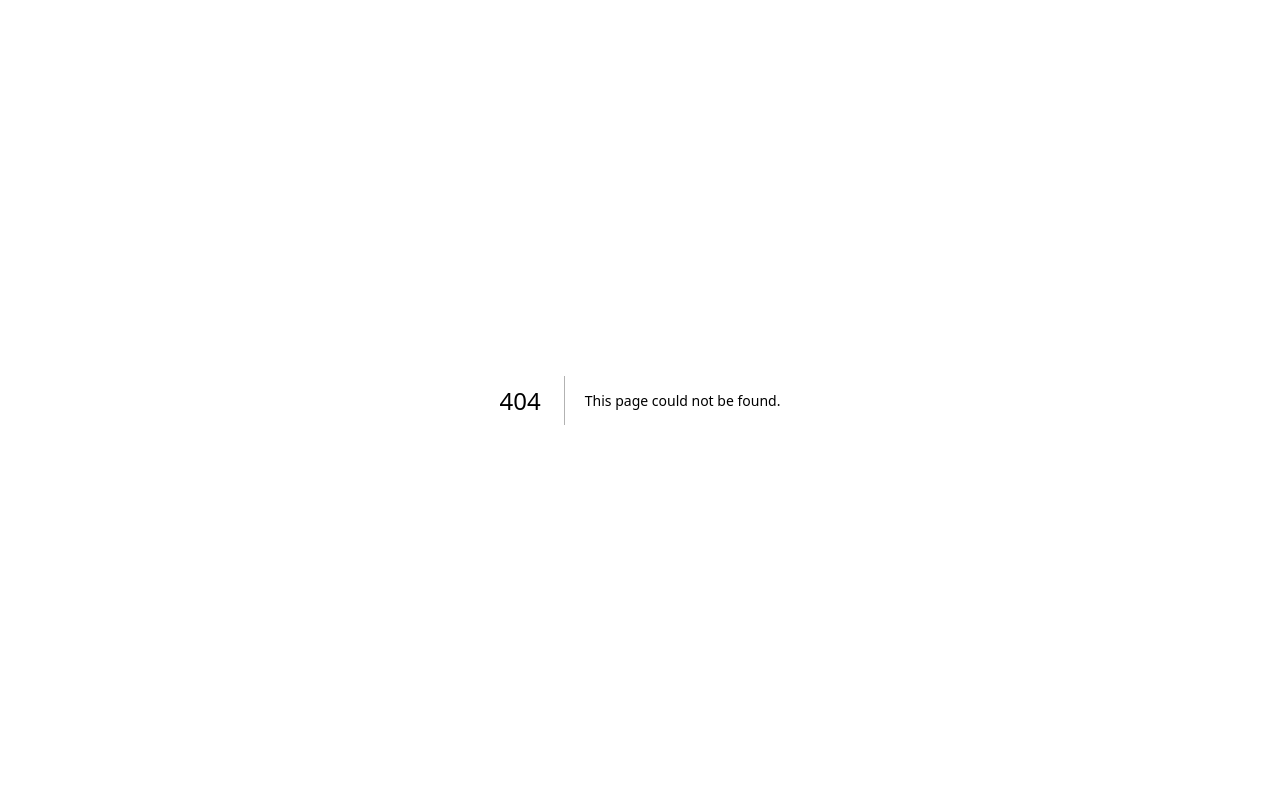
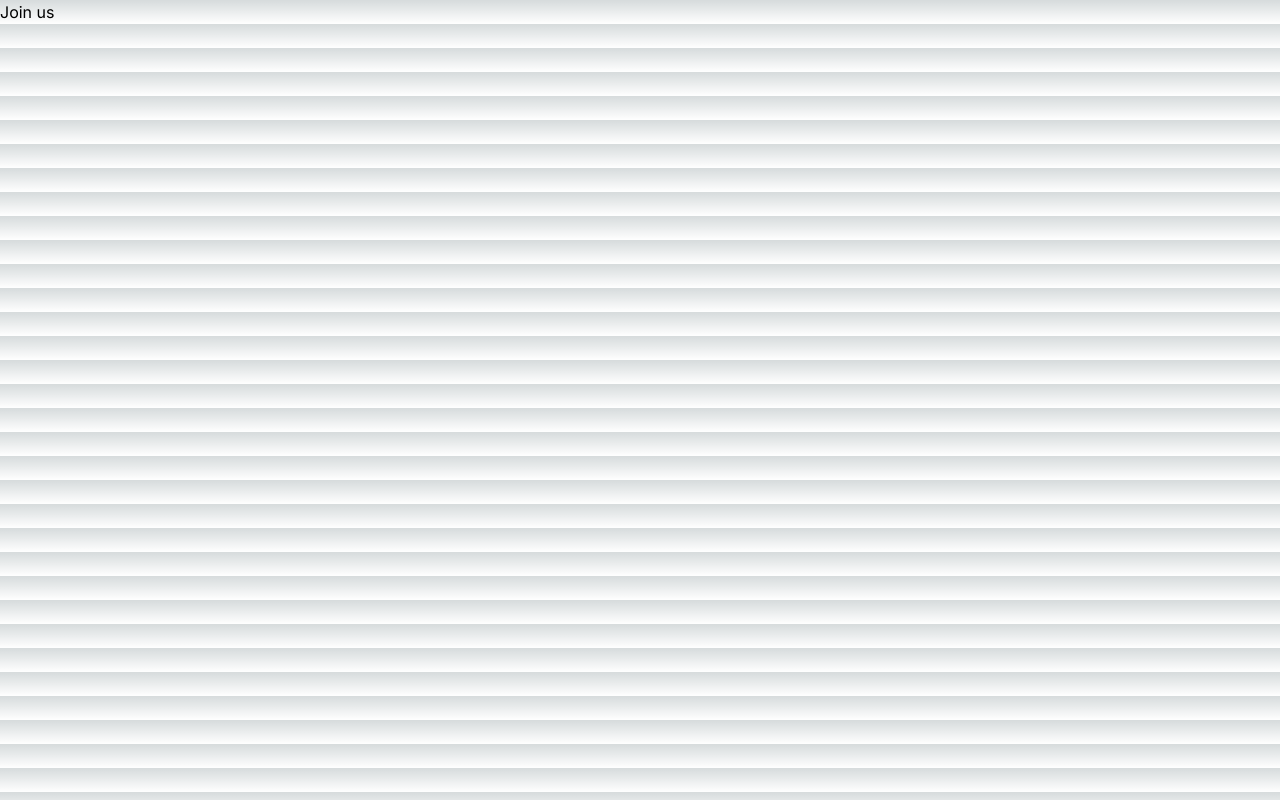
Before and after one commit to Markusloka/projectWrath, a Next.js app: page /join in a window 1280 px wide. Before the commit this address had no page. Built offline with nearby package versions, Linux system fonts and the light colour scheme.

Commit message:
added files...

```diff
--- /dev/null
+++ b/src/app/about/page.tsx
@@ -0,0 +1,3 @@
+export default function About() {
+  return <p>About</p>;
+}
--- /dev/null
+++ b/src/app/feats/page.tsx
@@ -0,0 +1,3 @@
+export default function Feats() {
+  return <p>Feats</p>;
+}
--- /dev/null
+++ b/src/app/join/page.tsx
@@ -0,0 +1,3 @@
+export default function Join() {
+  return <p>Join us</p>;
+}
--- /dev/null
+++ b/src/app/members/page.tsx
@@ -0,0 +1,3 @@
+export default function Members() {
+  return <p>Memebers</p>;
+}
```
Also changed, not shown: public/logo.svg (added).
